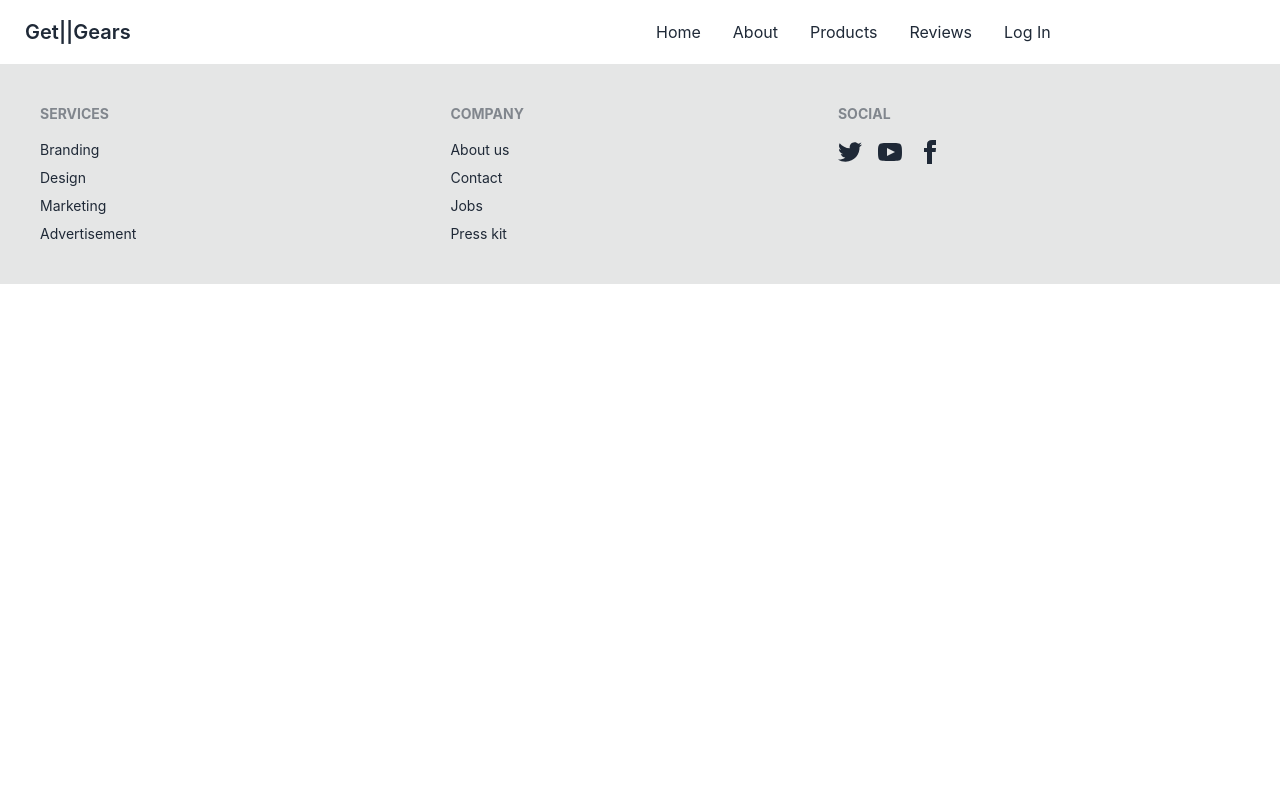
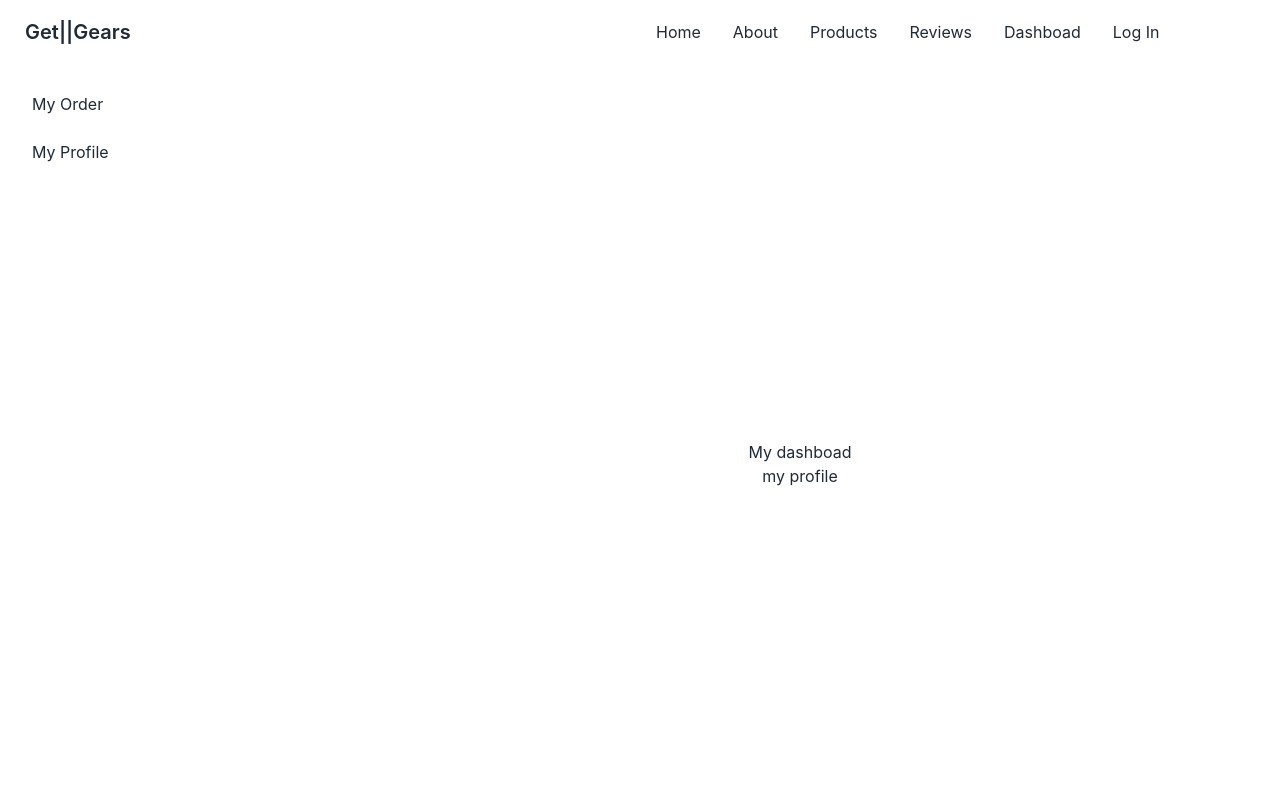
Before and after one commit to Fathir-shishir/GetGearsClient, a React (Create React App) app: page /dashboad/myProfile in a window 1280 px wide. Shown: the top 800 px of the page. Built offline with nearby package versions, Linux system fonts and the light colour scheme; no server answers.

Commit message:
nested route added

```diff
--- a/src/App.js
+++ b/src/App.js
@@ -10,6 +10,9 @@ import Reviews from './Pages/Reviews/Reviews';
 import Login from './Pages/Login/Login';
 import SignUp from './Pages/Login/SignUp';
 import Purchase from './Pages/Purchase/Purchase';
+import Dashboad from './Pages/Dashboad/Dashboad';
+import MyOrder from './Pages/Dashboad/MyOrder';
+import MyProfile from './Pages/MyProfile/MyProfile';
 
 function App() {
   return (
@@ -25,6 +28,12 @@ function App() {
         <Route path="/logIn" element={<Login></Login>} />
         <Route path="/signUp" element={<SignUp></SignUp>} />
         <Route path="/puschase/:id" element={<Purchase></Purchase>} />
+
+        <Route path="/dashboad" element={<Dashboad></Dashboad>} >
+        <Route index element={<MyOrder></MyOrder>} />
+        <Route path="myProfile" element={<MyProfile></MyProfile>} />
+        </Route>
+
       </Routes>
       <Footer></Footer>
     </div>
--- /dev/null
+++ b/src/Pages/Dashboad/Dashboad.js
@@ -0,0 +1,28 @@
+import React from 'react';
+import { Link, Outlet } from 'react-router-dom';
+
+const Dashboad = () => {
+    return (
+        <div class="drawer drawer-mobile">
+  <input id="my-drawer-2" type="checkbox" class="drawer-toggle" />
+  <div class="drawer-content flex flex-col items-center justify-center">
+    {/* <!-- Page content here --> */}
+    <h1> My dashboad</h1>
+    <Outlet></Outlet>
+    <label for="my-drawer-2" class="btn btn-primary drawer-button lg:hidden">Open drawer</label>
+
+  </div>
+  <div class="drawer-side">
+    <label for="my-drawer-2" class="drawer-overlay"></label>
+    <ul class="menu p-4 overflow-y-auto w-80 bg-base-100 text-base-content">
+      {/* <!-- Sidebar content here --> */}
+      <li><Link to="/dashboad"> My Order</Link></li>
+      <li><Link to="/dashboad/myProfile"> My Profile</Link></li>
+    </ul>
+
+  </div>
+</div>
+    );
+};
+
+export default Dashboad;
--- /dev/null
+++ b/src/Pages/Dashboad/MyOrder.js
@@ -0,0 +1,11 @@
+import React from 'react';
+
+const MyOrder = () => {
+    return (
+        <div>
+            <h1>my order</h1>
+        </div>
+    );
+};
+
+export default MyOrder;
--- /dev/null
+++ b/src/Pages/MyProfile/MyProfile.js
@@ -0,0 +1,11 @@
+import React from 'react';
+
+const MyProfile = () => {
+    return (
+        <div>
+            <h1>my profile</h1>
+        </div>
+    );
+};
+
+export default MyProfile;
--- a/src/Pages/Purchase/Purchase.js
+++ b/src/Pages/Purchase/Purchase.js
@@ -7,7 +7,7 @@ import auth from '../../firebase.init';
 const Purchase = () => {
     const [user, loading, error] = useAuthState(auth);
     const{id} = useParams()
-    const { register,watch, formState: { formErrors }, handleSubmit } = useForm();
+    const { register,watch, formState: { formErrors }, handleSubmit,reset} = useForm();
     const[purchasedetails,setpurchasedetailts]= useState([])
     useEffect(()=>{
         fetch(`http://localhost:5000/services/${id}`)
@@ -30,7 +30,23 @@ const Purchase = () => {
             totalPrice : totalPrice,
             PhoneNumber : Udata.PhoneNo
         }
-        console.log(orderInfo)
+      console.log(orderInfo)
+      fetch("http://localhost:5000/orderDetails",{
+          method:"POST",
+          headers:{
+              "content-type":"application/json"
+          },
+          body:JSON.stringify(orderInfo)
+      })
+      .then(res=>res.json())
+      .then(data =>{
+        if(data.success){
+            console.log("succcess")
+        }
+      })
+
+
+      reset()
 };
     return (
         <div class="hero min-h-screen bg-base-200">
--- a/src/Pages/Shared/NavBar/Navbar.js
+++ b/src/Pages/Shared/NavBar/Navbar.js
@@ -32,6 +32,7 @@ const Navbar = () => {
       <li><Link to="/about">About</Link></li>
       <li><Link to="/products">Products</Link></li>
       <li><Link to="/reviews">Reviews</Link></li>
+      <li><Link to="/dashboad">Dashboad</Link></li>
       {
           user? <li><Link onClick={logout} to="/home">Log out <p>{user?.email}</p></Link></li> : <li><Link  to="/logIn">Log In</Link></li>
 
```
